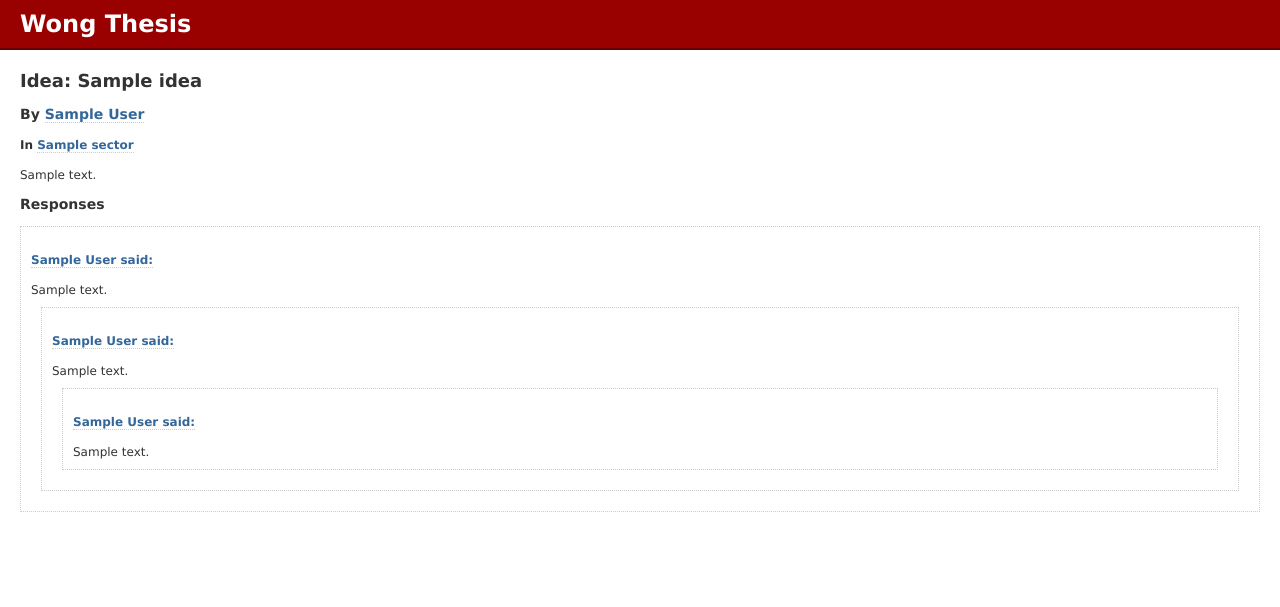
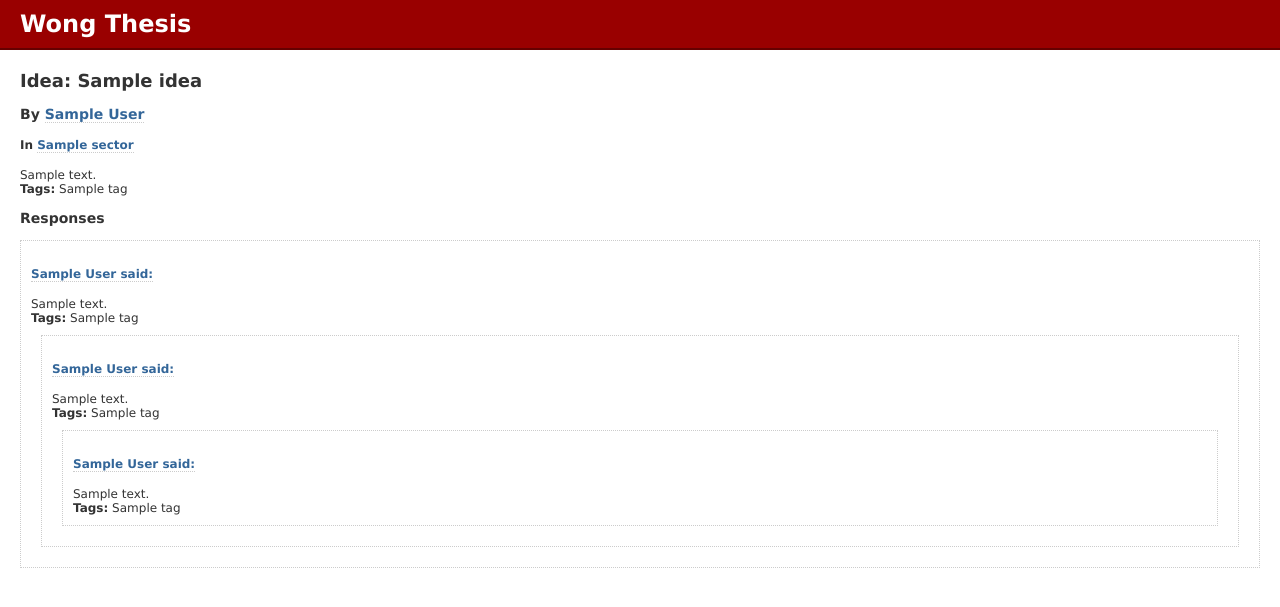
Before and after one commit to mccutchen/wongthesis, a Django app: template templates/idea.html in a window 1280 px wide. Shown: the top 607 px of the page. Run offline with Django 3.2, Linux system fonts and the light colour scheme; the template is opened without the code that fills it: most values are stand-ins (such as "Sample title", 1, 10 or a date in 2020).

Commit message:
Add partial template for displaying tags

```diff
--- a/templates/_post.html
+++ b/templates/_post.html
@@ -4,6 +4,10 @@
         {{ post.body|safe }}
     </div>
 
+    {% with idea as obj %}
+        {% include "_tags.html" %}
+    {% endwith %}
+
     {% for post in post.posts %}
         {% include "_post.html" %}
     {% endfor %}
--- /dev/null
+++ b/templates/_tags.html
@@ -0,0 +1,8 @@
+<div class="tags">
+    <b>Tags:</b>
+    {% for tag in obj.tags %}
+        <span>{{ tag }}</span>
+    {% empty %}
+        <i>None</i>
+    {% endfor %}
+</div>
--- a/templates/idea.html
+++ b/templates/idea.html
@@ -9,6 +9,10 @@
         {{ idea.body|safe }}
     </div>
 
+    {% with idea as obj %}
+        {% include "_tags.html" %}
+    {% endwith %}
+
     <div class="responses">
         <h3>Responses</h3>
         {% for post in idea.posts %}
```
